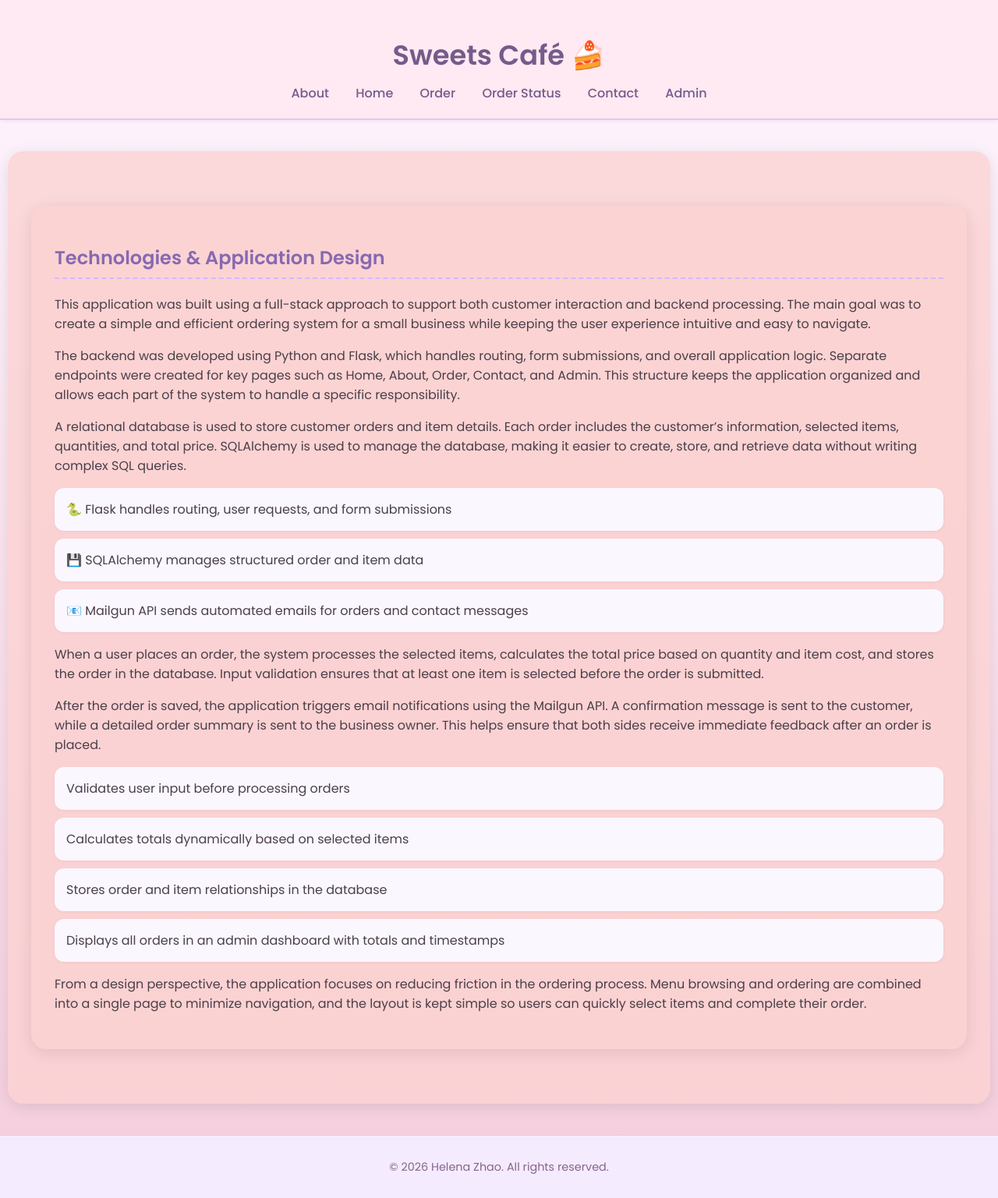
After one commit to zhaohel/sweets-cafe, a Flask app: page /about in a window 1280 px wide. The commit adds this page. Shown: the whole page at 78% size. Run offline with Flask 3, Linux system fonts and the light colour scheme.

Commit message:
updated bug fixes, and added new order status page

```diff
--- a/routes.py
+++ b/routes.py
@@ -100,6 +100,25 @@ def register_routes(app):
         menu_dict = {item.name: item.price for item in menu_items}
         return render_template("order.html", menu_dict=menu_dict)
 
+    @app.route("/order/confirmation/<int:order_id>")
+    def order_confirmation(order_id):
+        order = Order.query.get_or_404(order_id)
+        return render_template("confirmation.html", order=order)
+
+    @app.route("/about")
+    def about():
+        return render_template("about.html")
+
+    @app.route("/order-status", methods=["GET", "POST"])
+    def order_status():
+        orders = []
+
+        if request.method == "POST":
+            email = request.form.get("email")
+            orders = Order.query.filter_by(customer_email=email).all()
+
+        return render_template("order_status.html", orders=orders)
+
     @app.route("/contact", methods=["GET", "POST"])
     def contact():
 
--- /dev/null
+++ b/templates/about.html
@@ -0,0 +1,69 @@
+{% extends "base.html" %}
+
+{% block body %}
+
+<main>
+
+    <section>
+        <h2>Technologies & Application Design</h2>
+
+        <p>
+            This application was built using a full-stack approach to support both
+            customer interaction and backend processing. The main goal was to create
+            a simple and efficient ordering system for a small business while keeping
+            the user experience intuitive and easy to navigate.
+        </p>
+
+        <p>
+            The backend was developed using Python and Flask, which handles routing,
+            form submissions, and overall application logic. Separate endpoints were
+            created for key pages such as Home, About, Order, Contact, and Admin.
+            This structure keeps the application organized and allows each part of
+            the system to handle a specific responsibility.
+        </p>
+
+        <p>
+            A relational database is used to store customer orders and item details.
+            Each order includes the customer’s information, selected items, quantities,
+            and total price. SQLAlchemy is used to manage the database, making it easier
+            to create, store, and retrieve data without writing complex SQL queries.
+        </p>
+
+        <ul>
+            <li>🐍 Flask handles routing, user requests, and form submissions</li>
+            <li>💾 SQLAlchemy manages structured order and item data</li>
+            <li>📧 Mailgun API sends automated emails for orders and contact messages</li>
+        </ul>
+
+        <p>
+            When a user places an order, the system processes the selected items,
+            calculates the total price based on quantity and item cost, and stores
+            the order in the database. Input validation ensures that at least one
+            item is selected before the order is submitted.
+        </p>
+
+        <p>
+            After the order is saved, the application triggers email notifications
+            using the Mailgun API. A confirmation message is sent to the customer,
+            while a detailed order summary is sent to the business owner. This helps
+            ensure that both sides receive immediate feedback after an order is placed.
+        </p>
+
+        <ul>
+            <li>Validates user input before processing orders</li>
+            <li>Calculates totals dynamically based on selected items</li>
+            <li>Stores order and item relationships in the database</li>
+            <li>Displays all orders in an admin dashboard with totals and timestamps</li>
+        </ul>
+
+        <p>
+            From a design perspective, the application focuses on reducing friction
+            in the ordering process. Menu browsing and ordering are combined into a
+            single page to minimize navigation, and the layout is kept simple so users
+            can quickly select items and complete their order.
+        </p>
+    </section>
+
+</main>
+
+{% endblock %}
--- a/templates/base.html
+++ b/templates/base.html
@@ -18,8 +18,10 @@
     <header>
         <h1>Sweets Café 🍰</h1>
         <nav>
+            <a href="{{ url_for('about') }}">About</a>
             <a href="{{ url_for('index') }}">Home</a>
             <a href="{{ url_for('order') }}">Order</a>
+            <a href="{{ url_for('order_status') }}">Order Status</a>
             <a href="{{ url_for('contact') }}">Contact</a>
             <a href="{{ url_for('admin') }}">Admin</a>
         </nav>
```
Also changed, not shown: templates/confirmation.html (added, +33 -0 lines), templates/index.html (+8 -23 lines), templates/order_status.html (added, +38 -0 lines).
